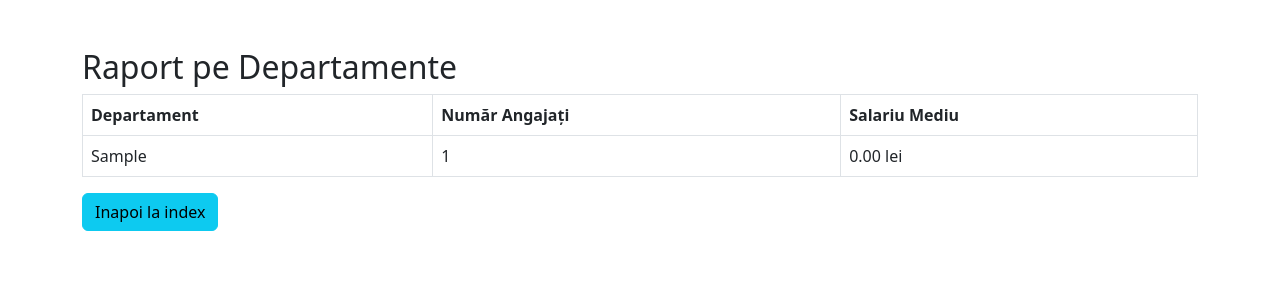
After one commit to ArnautuCristian/LucruInGrup, a PHP site: page /raport.php in a window 1280 px wide. The commit adds this page. Shown: the top 300 px of the page. Run offline with PHP 8.4, Linux system fonts and the light colour scheme; tables that the repository leaves empty or names only in its code hold one stand-in row (values such as "Sample post").

Commit message:
A treia comitere

```diff
--- a/app/AngajatRepositoryInterface.php
+++ b/app/AngajatRepositoryInterface.php
@@ -1,10 +1,26 @@
 <?php
+// Definește o interfață pentru a interacționa cu datele angajaților
 interface AngajatRepositoryInterface
 {
+    // Metodă pentru crearea unui angajat nou
     public function createEmployee($nume, $prenume, $pozitie, $departament, $data_angajarii, $salariu);
+
+    // Metodă pentru citirea tuturor angajaților
     public function readEmployees();
+
+    // Metodă pentru obținerea unui angajat după ID
     public function getById($id);
+
+    // Metodă pentru actualizarea unui angajat existent
     public function updateEmployee($id, $nume, $prenume, $pozitie, $departament, $data_angajarii, $salariu);
+
+    // Metodă pentru ștergerea unui angajat după ID
     public function deleteEmployee($id);
+
+    // Metodă pentru obținerea angajaților cu stagiu mai mare de 5 ani
     public function getEmployeesWithMoreThan5Years();
+
+    // Metodă pentru obținerea unui raport al departamentelor
+    public function getDepartmentReport();
 }
+?>
--- a/app/DatabaseConnectionInterface.php
+++ b/app/DatabaseConnectionInterface.php
@@ -1,5 +1,8 @@
 <?php
-    interface DatabaseConnectionInterface
-    {
-        public function connect();
-    }
+// Definește o interfață pentru a gestiona conexiunea la baza de date
+interface DatabaseConnectionInterface
+{
+    // Metodă pentru realizarea conexiunii la baza de date
+    public function connect();
+}
+?>
--- a/bootstrap.php
+++ b/bootstrap.php
@@ -1,8 +1,13 @@
 <?php
+// Include fișierele necesare pentru interfețele și clasele utilizate
 require_once "./app/DatabaseConnectionInterface.php";
 require_once "./app/AngajatRepositoryInterface.php";
 require_once "./app/DatabaseConnection.php";
 require_once "./app/AngajatRepository.php";
 
+// Obține configurația bazei de date (DSN, username, parolă)
 [$dsn, $username, $password] = require_once './config.php';
+
+// Inițializează conexiunea la baza de date
 $databaseConnection = new DatabaseConnection($dsn, $username, $password);
+?>
--- a/config.php
+++ b/config.php
@@ -1,7 +1,8 @@
 <?php
-    return [
-        'mysql:host=localhost;dbname=aaw_lectia_4',
-        'root',
-        '',
-    ];
+// Returnează setările de configurare pentru conexiunea la baza de date
+return [
+    'mysql:host=localhost;dbname=aaw_lectia_4', // DSN-ul bazei de date
+    'root',                                     // Nume de utilizator pentru baza de date
+    '',                                         // Parolă pentru baza de date (în acest caz, fără parolă)
+];
 ?>
--- a/index.php
+++ b/index.php
@@ -171,6 +171,9 @@ if ($_SERVER['REQUEST_METHOD'] === 'POST') {
                 <?php endforeach; ?>
             </tbody>
         </table>
+        <!-- Raport pe departamente -->
+<h2 class="mt-5">Raport pe Departamente</h2>
+<a href="raport.php" class="btn btn-info mb-5">Vizualizează Raportul pe Departamente</a>
     </div>
 
     <script src="https://cdn.jsdelivr.net/npm/bootstrap@5.3.0/dist/js/bootstrap.bundle.min.js"></script>
--- /dev/null
+++ b/raport.php
@@ -0,0 +1,52 @@
+<?php
+// Include fișierul de inițializare (bootstrap.php)
+require_once './bootstrap.php';
+
+// Creează un nou obiect AngajatRepository
+$angajatRepository = new AngajatRepository($databaseConnection);
+
+// Obținem raportul pe departamente
+$raportDepartamente = $angajatRepository->getDepartmentReport();
+?>
+
+<!-- Afișează raportul pe departamente -->
+
+<!DOCTYPE html>
+<html lang="ro">
+
+<head>
+    <meta charset="UTF-8">
+    <meta name="viewport" content="width=device-width, initial-scale=1.0">
+    <link href="https://cdn.jsdelivr.net/npm/bootstrap@5.3.0/dist/css/bootstrap.min.css" rel="stylesheet">
+    <title>Raport pe Departamente</title>
+</head>
+
+<body>
+    <div class="container mt-5">
+        <h2>Raport pe Departamente</h2>
+        <table class="table table-bordered">
+            <thead>
+                <tr>
+                    <th>Departament</th>
+                    <th>Număr Angajați</th>
+                    <th>Salariu Mediu</th>
+                </tr>
+            </thead>
+            <tbody>
+                <?php foreach ($raportDepartamente as $raport): ?>
+                    <tr>
+                        <td><?php echo htmlspecialchars($raport['departament']); ?></td>
+                        <td><?php echo htmlspecialchars($raport['numar_angajati']); ?></td>
+                        <td><?php echo number_format($raport['salariu_mediu'], 2); ?> lei</td>
+                    </tr>
+                <?php endforeach; ?>
+            </tbody>
+        </table>
+        <a href="index.php" class="btn btn-info mb-5">Inapoi la index</a>
+    </div>
+
+
+    <script src="https://cdn.jsdelivr.net/npm/bootstrap@5.3.0/dist/js/bootstrap.bundle.min.js"></script>
+</body>
+
+</html>
```
Also changed, not shown: app/AngajatRepository.php (+59 -9 lines), app/DatabaseConnection.php (+13 -1 lines), delete.php (+10 -0 lines), edit.php (+14 -52 lines).
